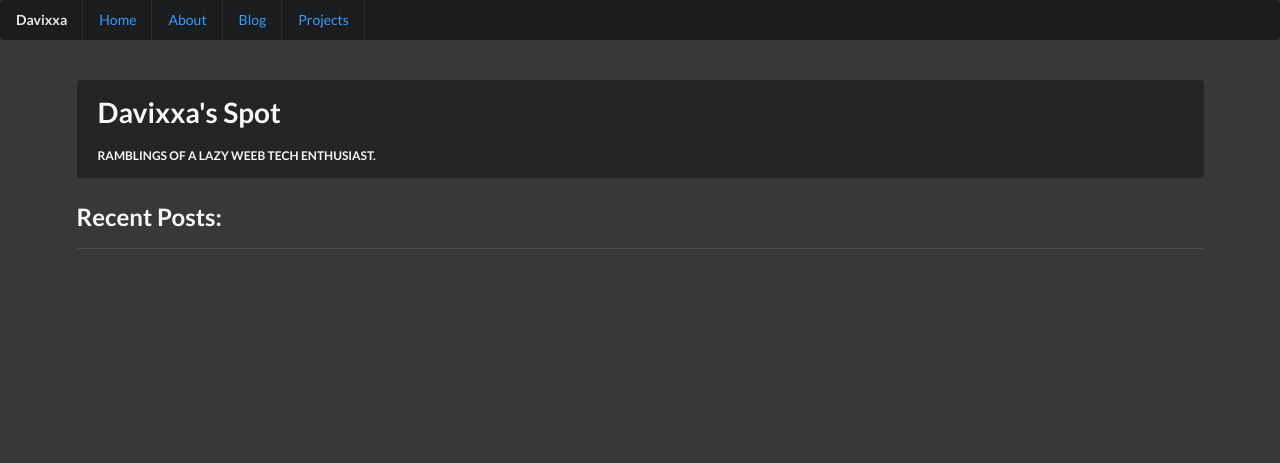
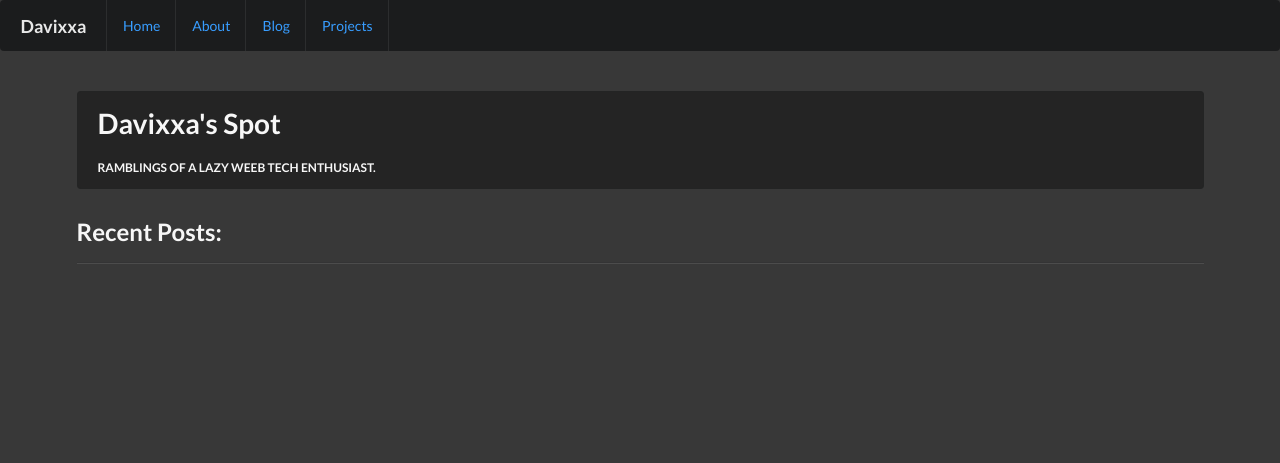
Before and after one commit to Davixxa/WebsiteProj, a Django app: page / in a window 1280 px wide. Shown: the top 463 px of the page. Run offline with Django 3.2, Linux system fonts and the light colour scheme; data that the repository does not hold is empty; some libraries are stand-ins or nearby versions.

Commit message:
Templating!

```diff
--- a/src/templates/base.html
+++ b/src/templates/base.html
@@ -12,14 +12,18 @@
 </head>
 <body class="Site">
     <header>
-        <div class="ui inverted top menu">
-            <div class="header item">Davixxa</div>
-            <a href="" class="item">Home</a>
-            <a href="" class="item">About</a>
-            <a href="" class="item">Blog</a>
-            <a href="" class="item">Projects</a>
-
-
+        <div class="ui grid">
+            <div class="row">
+                <div class="sixteen wide column">
+                    <div class="ui stackable inverted top menu">
+                        <div class="ui center aligned header item">Davixxa</div>
+                        <a href="" class="item">Home</a>
+                        <a href="" class="item">About</a>
+                        <a href="" class="item">Blog</a>
+                        <a href="" class="item">Projects</a>
+                    </div>
+                </div>
+            </div>
         </div>
     </header>
 
@@ -35,7 +39,7 @@
     </main>
 
 
-    <footer>
+    <br><br>
 
     <footer>
 
@@ -63,7 +67,7 @@
 
                 </footer>
 
-    </footer>
+
 
     <script src="https://code.jquery.com/jquery-3.2.1.slim.min.js" integrity="sha384-KJ3o2DKtIkvYIK3UENzmM7KCkRr/rE9/Qpg6aAZGJwFDMVNA/GpGFF93hXpG5KkN" crossorigin="anonymous"></script>
     <script src="{% static 'semantic/semantic.min.js' %}"></script>
--- a/src/templates/index.html
+++ b/src/templates/index.html
@@ -5,18 +5,30 @@
 
 
 {% block content %}
-
             <div class="ui container">
 
-            <div class="ui message">
+                <div class="ui grid">
+                    <div class="row">
+                        <div class="sixteen wide column">
+                            <div class="ui fluid message">
                                 <span class="ui huge header">Davixxa's Spot</span><br>
                                 <span class="ui sub header">Ramblings of a lazy weeb tech enthusiast.</span>
                             </div>
+                        </div>
+                    </div>
 
-            <h2>Recent Posts:</h2>
+                    <div class="row">
+                        <div class="sixteen wide column">
+                            <h2 class="">Recent Posts:</h2>
                             <div class="ui divider"></div>
+                        </div>
+                    </div>
+
+
+                    <div class="row">
 
                     <div class="ui three cards">
+
                         {% for post in query_set %}
 
                         <div class="ui link fluid card">
@@ -45,5 +57,6 @@
                 {% endfor %}
                     </div>
                 </div>
+            </div>
 
 {% endblock %}
--- a/src/templates/post_detail.html
+++ b/src/templates/post_detail.html
@@ -11,7 +11,7 @@
                 <img src="{{ instance.image }}" alt="" style="width: 60%; max-height: 50rem;" align="center">
             </div>
             <div class="ui message">
-                <h1>{{instance.title}}</h1>
+                <h1 align="center">{{instance.title}}</h1>
                 <div class="body">{{instance.content |safe}}</div>
             </div>
         </div>
```
Lines whose indentation alone changed are shown as unchanged.
